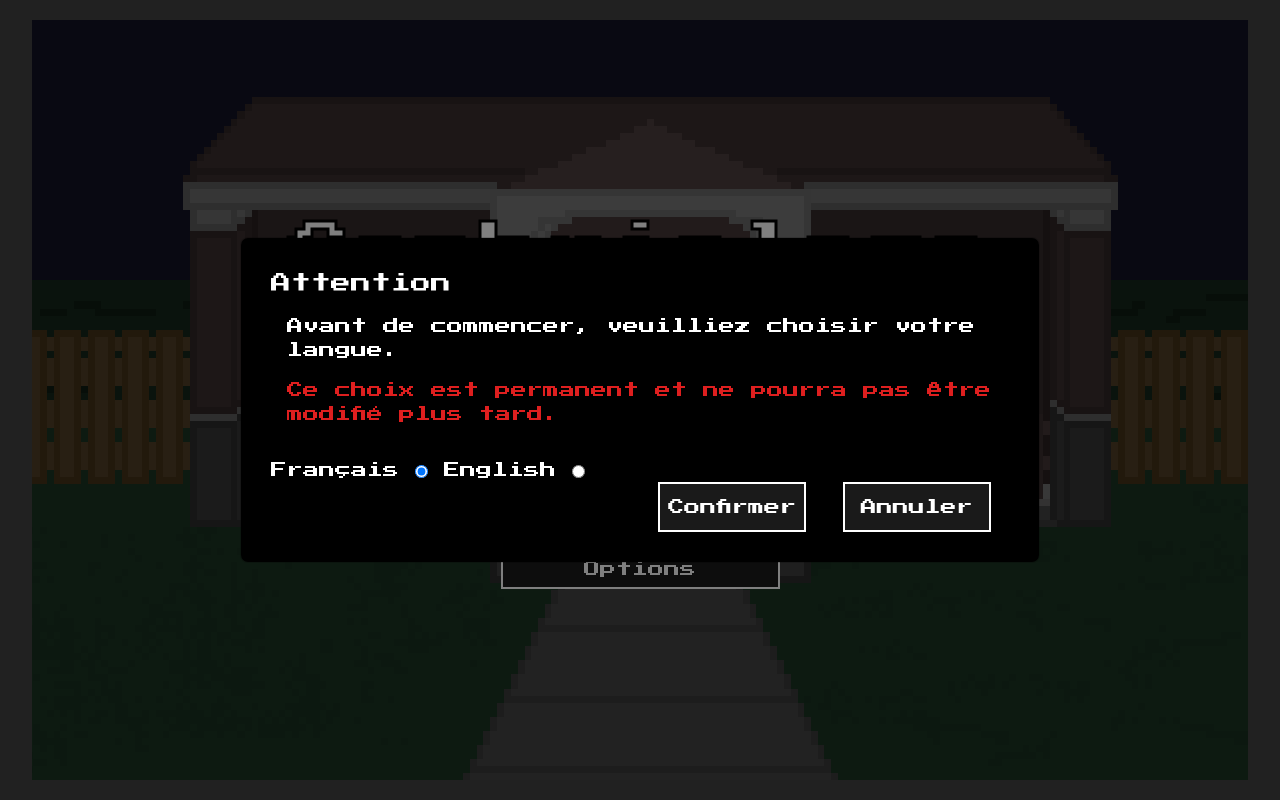
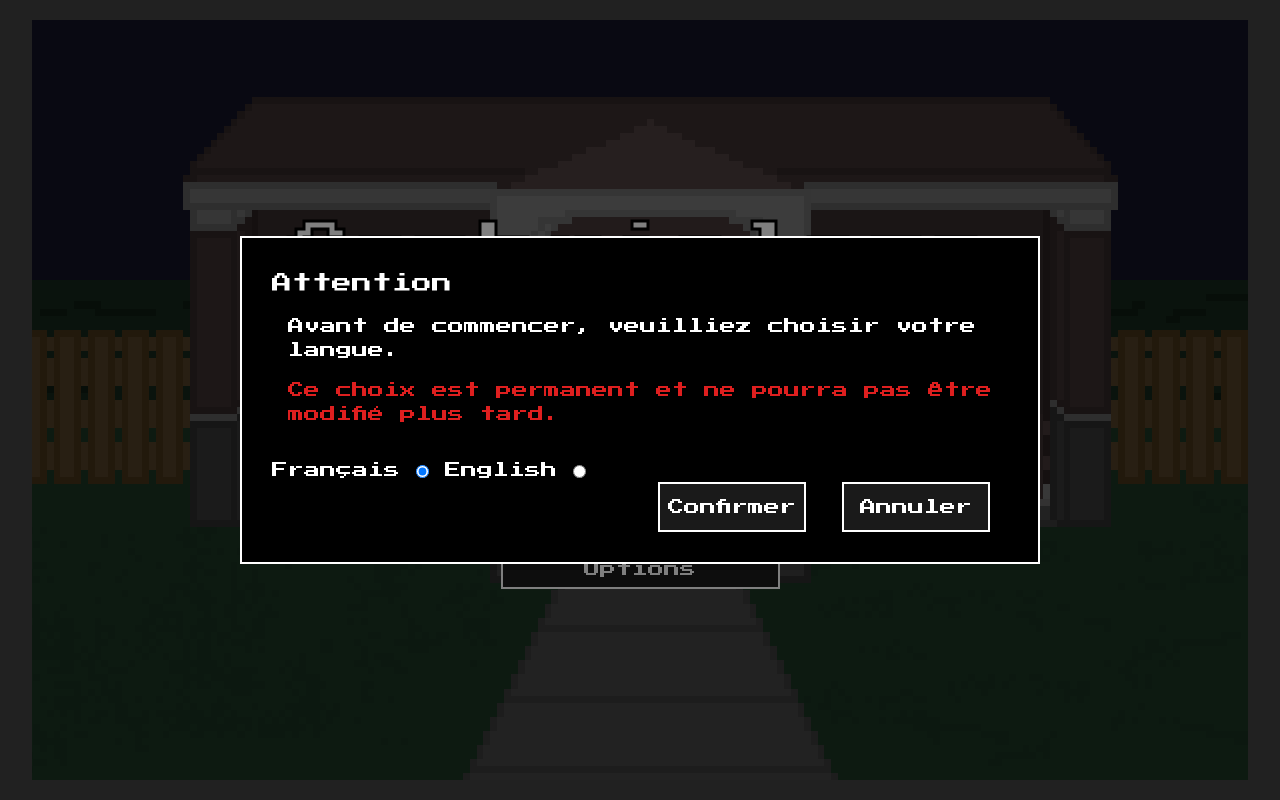
Before and after one commit to externalsip/cambriolageRemaster, a plain HTML site: page index.html in a window 1280 px wide. Both pictures are taken after a click on the button "Commencer". Drawn offline with nearby package versions, Linux system fonts and the light colour scheme.

Commit message:
Update style.css

```diff
--- a/css/style.css
+++ b/css/style.css
@@ -451,6 +451,8 @@ Modal
 
 .modal-content{
     background-color: var(--black)!important;
+    border: var(--white) 2px solid!important;
+    border-radius: 0!important;
 }
 
 .modal-title{
```
